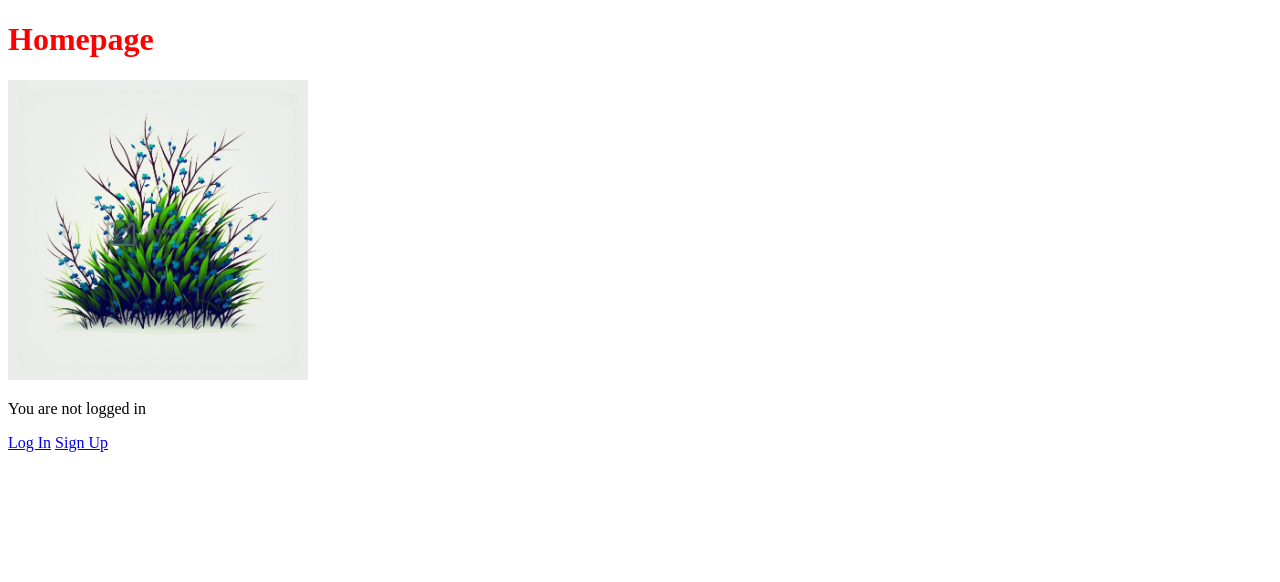
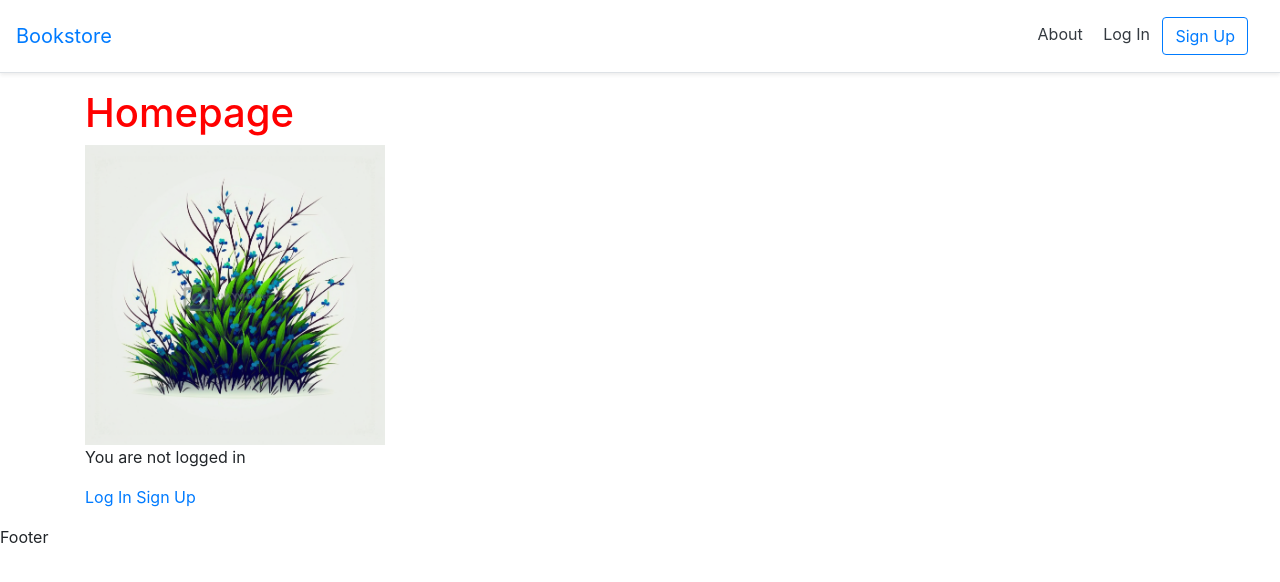
Before and after one commit to kibetamos/Bookstore_django, a Django app: page / in a window 1280 px wide. Shown: the top 582 px of the page. Run offline with Django 3.2, Linux system fonts and the light colour scheme; some libraries are stand-ins or nearby versions.

Commit message:
Update: Added boostrap and make a complete homepage

```diff
--- /dev/null
+++ b/package.json
@@ -0,0 +1,5 @@
+{
+  "dependencies": {
+    "bootstrap": "^5.3.0-alpha1"
+  }
+}
--- a/pages/urls.py
+++ b/pages/urls.py
@@ -1,6 +1,7 @@
 from django.urls import path
-from .views import HomePageView
+from .views import HomePageView,AboutPageView
 
 urlpatterns = [
+    path('about/', AboutPageView.as_view(), name='about'),
     path('', HomePageView.as_view(), name='home'),
 ]
--- a/pages/views.py
+++ b/pages/views.py
@@ -2,3 +2,6 @@ from django.views.generic import TemplateView
 
 class HomePageView(TemplateView):
     template_name = 'home.html'
+
+class AboutPageView(TemplateView): # new
+    template_name = 'about.html'
--- a/templates/_base.html
+++ b/templates/_base.html
@@ -1,18 +1,40 @@
 {% load static %}
-<!DOctype html>
+<!DOCTYPE html>
 <html>
 <head>
-        <meta charset="UTF-8" />
-        <title>{% block title %} Bookstore {% endblock title %}</title>
-        <!-- CSS -->
+  <meta charset="utf-8">
+  <title>{% block title %}Bookstore{% endblock title %}</title>
+  <meta name="viewport" content="width=device-width, initial-scale=1, shrink-to-fit=no">
+  <link rel="stylesheet" href="https://stackpath.bootstrapcdn.com/bootstrap/4.3.1/css/bootstrap.min.css" integrity="sha384-ggOyR0iXCbMQv3Xipma34MD+dH/1fQ784/j6cY/iJTQUOhcWr7x9JvoRxT2MZw1T" crossorigin="anonymous">
   <link rel="stylesheet" href="{% static 'css/base.css' %}">
 </head>
 <body>
+  <header>
+    <!-- Fixed navbar -->
+    <div class="d-flex flex-column flex-md-row align-items-center p-3 px-md-4\
+     mb-3 bg-white border-bottom shadow-sm">
+      <a href="{% url 'home' %}" class="navbar-brand my-0 mr-md-auto font-weight-normal">Bookstore</a>
+      <nav class="my-2 my-md-0 mr-md-3">
+         <a class="p-2 text-dark" href="{% url 'about' %}">About</a>
+        {% if user.is_authenticated %}
+          <a class="p-2 text-dark" href="{% url 'logout' %}">Log Out</a>
+        {% else %}
+          <a class="p-2 text-dark" href="{% url 'login' %}">Log In</a>
+          <a class="btn btn-outline-primary"
+            href="{% url 'signup' %}">Sign Up</a>
+        {% endif %}
+      </nav>
+    </div>
+  </header>
   <div class="container">
     {% block content %}
-            {% endblock content%}
+    {% endblock content %}
   </div>
   <!-- JavaScript -->
-<script src="{% static 'js/base.js' %}"></script>
+  <!-- jQuery first, then Popper.js, then Bootstrap JS -->
+  <script src="https://code.jquery.com/jquery-3.3.1.slim.min.js" integrity="sha384-q8i/X+965DzO0rT7abK41JStQIAqVgRVzpbzo5smXKp4YfRvH+8abtTE1Pi6jizo" crossorigin="anonymous"></script>
+  <script src="https://cdnjs.cloudflare.com/ajax/libs/popper.js/1.14.7/umd/popper.min.js" integrity="sha384-UO2eT0CpHqdSJQ6hJty5KVphtPhzWj9WO1clHTMGa3JDZwrnQq4sF86dIHNDz0W1" crossorigin="anonymous"></script>
+  <script src="https://stackpath.bootstrapcdn.com/bootstrap/4.3.1/js/bootstrap.min.js" integrity="sha384-JjSmVgyd0p3pXB1rRibZUAYoIIy6OrQ6VrjIEaFf/nJGzIxFDsf4x0xIM+B07jRM" crossorigin="anonymous"></script>
 </body>
 </html>
+Footer
--- /dev/null
+++ b/templates/about.html
@@ -0,0 +1,5 @@
+{% extends '_base.html' %}
+{% block title %}About{% endblock title %}
+{% block content %}
+<h1>About Page</h1>
+{% endblock content %}
```
Also changed, not shown: package-lock.json (added). Lines whose indentation alone changed are shown as unchanged.
